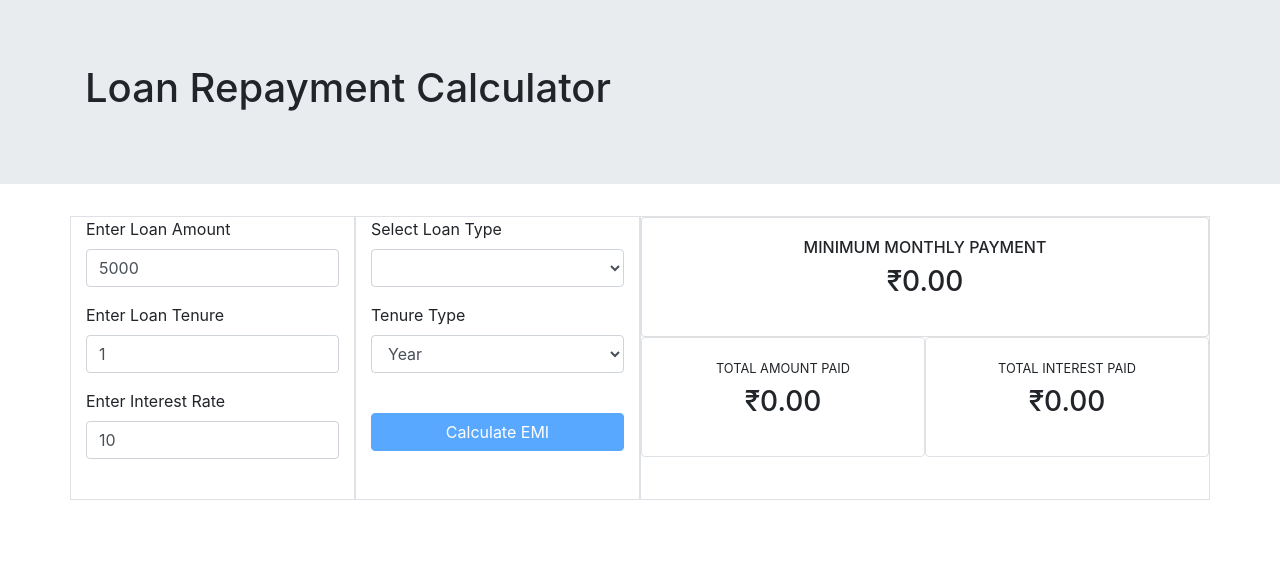
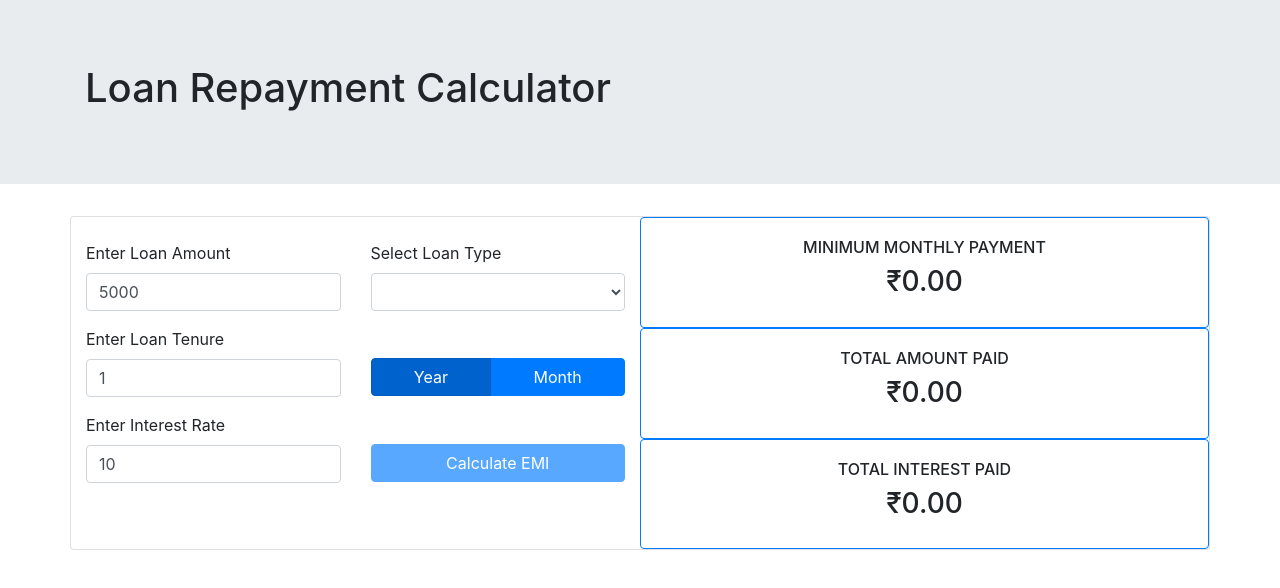
Before and after one commit to as-p/interestcalculator, an Angular app: page / in a window 1280 px wide. Shown: the top 588 px of the page. Built offline with nearby package versions, Linux system fonts and the light colour scheme.

Commit message:
ui changes, calculation fixeses, table change

```diff
--- a/src/app/app.component.css
+++ b/src/app/app.component.css
@@ -1,7 +1,10 @@
-input[type="number"]::-webkit-inner-spin-button,
-input[type="number"]::-webkit-outer-spin-button {
+input[type="number"]::-webkit-inner-spin-button, input[type="number"]::-webkit-outer-spin-button {
   -webkit-appearance: none;
   -moz-appearance: none;
   appearance: none;
   margin: 0;
 }
+
+.margin-top {
+  margin-top: 31px;
+}
--- a/src/app/app.component.html
+++ b/src/app/app.component.html
@@ -5,66 +5,46 @@
 </div>
 
 <form [formGroup]="myForm" (ngSubmit)="onSubmit(myForm)">
-  <div class="container">
+  <div class="container card">
     <div class="row">
-      <div class="col-md-3 border border-darken-4">
+      <div class="col-md-6">
+        <div class="row mt-4">
+          <div class="col-md-6">
             <div class="form-group">
               <label for="loanAmount">Enter Loan Amount</label>
-
-          <input
-            formControlName="loanAmount"
-            type="number"
-            class="form-control"
-            id="loanAmount"
-            placeholder="Enter Amount"
-            class="form-control"
-          />
+              <input formControlName="loanAmount" type="number" class="form-control" id="loanAmount"
+                placeholder="Enter Amount" class="form-control" />
               <div *ngIf="loanAmount.touched && loanAmount.invalid">
                 <div class="alert alert-danger" *ngIf="loanAmount.errors.required">
-              Requierd!!
+                  Required!!
                 </div>
               </div>
             </div>
 
             <div class="form-group">
               <label for="loanTerm">Enter Loan Tenure</label>
-          <input
-            formControlName="loanTerm"
-            type="number"
-            class="form-control"
-            id="loanTerm"
-            placeholder="Enter Loan Term"
-            class="form-control"
-          />
+              <input formControlName="loanTerm" type="number" class="form-control" id="loanTerm"
+                placeholder="Enter Loan Term" class="form-control" />
               <div *ngIf="loanTerm.touched && loanTerm.invalid">
                 <div class="alert alert-danger" *ngIf="loanTerm.errors.required">
-              Requierd!!
+                  Required!!
                 </div>
               </div>
             </div>
 
             <div class="form-group">
               <label for="interestRate">Enter Interest Rate </label>
-          <input
-            formControlName="interestRate"
-            type="number"
-            class="form-control"
-            id="interestRate"
-            placeholder="Enter Interest Rate"
-            class="form-control"
-          />
+              <input formControlName="interestRate" type="number" class="form-control" id="interestRate"
+                placeholder="Enter Interest Rate" class="form-control" />
               <div *ngIf="interestRate.touched && interestRate.invalid">
-            <div
-              class="alert alert-danger"
-              *ngIf="interestRate.errors.required"
-            >
-              Requierd!!
+                <div class="alert alert-danger" *ngIf="interestRate.errors.required">
+                  Required!!
                 </div>
               </div>
             </div>
             <br />
           </div>
-      <div class="col-md-3 border border-darken-4">
+          <div class="col-md-6">
             <div class="form-group">
               <label for="LoanType">Select Loan Type</label>
               <select class="form-control" formControlName="loanType" id="LoanType">
@@ -74,119 +54,91 @@
               </select>
               <div *ngIf="loanType.touched && loanType.invalid">
                 <div class="alert alert-danger" *ngIf="loanType.errors.required">
-              Requierd!!
+                  Required!!
                 </div>
               </div>
             </div>
+            <div class="form-group">
+              <div class="btn-group btn-group-toggle btn-block margin-top" data-toggle="buttons">
+                <label class="btn btn-primary" [ngClass]="change===1?'active':''">
+                  <input type="radio" (change)="onChangeValue()" formControlName="termType" id="option1" value="1"
+                    autocomplete="off"> Year
+                </label>
+                <label class="btn btn-primary " [ngClass]="change===2?'active':''">
+                  <input type="radio" (change)="onChangeValue()" formControlName="termType" id="option2" value="2"
+                    autocomplete="off"> Month
+                </label>
+              </div>
+            </div>
 
-        <div class="form-group">
+            <!-- <div class="form-group">
               <label for="termType">Tenure Type</label>
-          <select
-            (change)="onChangeValue()"
-            class="form-control"
-            formControlName="termType"
-            id="termType"
-          >
+              <select (change)="onChangeValue()" class="form-control" formControlName="termType" id="termType">
                 <option value="1">Year</option>
                 <option value="2">Month</option>
               </select>
               <div *ngIf="termType.touched && termType.invalid">
                 <div class="alert alert-danger" *ngIf="termType.errors.required">
-              Requierd!!
+                  Required!!
                 </div>
               </div>
-        </div>
-        <br />
+            </div> -->
+
             <div class="form-group">
-          <button
-            [disabled]="myForm.invalid"
-            type="submit"
-            class="btn btn-primary btn-block"
-          >
+              <label for="">&nbsp;</label>
+              <button [disabled]="myForm.invalid" type="submit" class="btn btn-primary btn-block">
                 Calculate EMI
               </button>
-          <div
-            *ngIf="
+              <div *ngIf="
                           (loanTerm.touched && loanTerm.invalid) ||
                           (loanAmount.touched && loanAmount.invalid) ||
                           (interestRate.touched && interestRate.invalid)
-            "
-          >
-            <div
-              class="alert alert-danger"
-              *ngIf="
-                loanTerm.errors.negativeValue ||
-                loanAmount.errors.negativeValue ||
-                termType.errors.negativeValue
-              "
-            >
+                        ">
+                <div class="alert alert-danger" *ngIf="
+                            loanTerm.errors?.negativeValue ||
+                            loanAmount.errors?.negativeValue ||
+                            termType.errors?.negativeValue
+                          ">
                   Remove Negative Value!!
                 </div>
               </div>
             </div>
           </div>
+        </div>
 
-      <div class="col-md-6 border border-darken-4">
+
+
+      </div>
+      <div class="col-md-6">
         <div class="row">
-          <div class="card col-md-12" style="height: 120px; width: 500px">
+          <div class="card col-md-12 border border-primary">
             <div class="card-body col-md-8 offset-2">
               <h6 class="text-md-center">MINIMUM MONTHLY PAYMENT</h6>
-              <h3 class="text-md-center">{{ emiValue | currency: "INR" }}</h3>
+              <h3 class="text-md-center">{{ emiValue | roundTheNumber | currency: "INR" }}</h3>
             </div>
           </div>
-          <div
-            class="card col-md-6 border border-darken-4"
-            style="height: 120px; width: 500px"
-          >
+          <div class="card col-md-12 border border-primary">
             <div class="card-body">
-              <h6 class="text-md-center"><small>TOTAL AMOUNT PAID</small></h6>
+              <h6 class="text-md-center">TOTAL AMOUNT PAID</h6>
               <h3 class="text-md-center">
-                {{ totalAmount | currency: "INR" }}
+                {{ totalAmountPaid | roundTheNumber | currency: "INR" }}
               </h3>
             </div>
           </div>
-          <div
-            class="card col-md-6 border border-darken-4"
-            style="height: 120px; width: 500px"
-          >
+          <div class="card col-md-12 border border-primary">
             <div class="card-body">
-              <h6 class="text-md-center"><small>TOTAL INTEREST PAID</small></h6>
+              <h6 class="text-md-center">TOTAL INTEREST PAID</h6>
               <h3 class="text-md-center">
-                {{ totalIntrest | currency: "INR" }}
+                {{ totalIntrest | roundTheNumber | currency: "INR" }}
               </h3>
             </div>
           </div>
         </div>
+
+
+
       </div>
     </div>
   </div>
 </form>
-
-<div class="container mt-5"  *ngIf="amortizationValues?.length">
-  <div class="row">
-    <table class="table table-bordered">
-      <thead>
-        <tr>
-          <th class="text-md-center" scope="col">Installments</th>
-          <th class="text-md-center" scope="col">Principal Amount</th>
-          <th class="text-md-center" scope="col">Interest Amount</th>
-          <th class="text-md-center" scope="col">Payments</th>
-          <th class="text-md-center" scope="col">Balance</th>
-        </tr>
-      </thead>
-      <tbody>
-        <tr *ngFor="let emi of amortizationValues">
-          <th class="text-md-center" scope="row">{{ emi.installment }}</th>
-          <td class="text-md-center">{{ emi.principal | currency: "INR" }}</td>
-          <td class="text-md-center">{{ emi.interest | currency: "INR" }}</td>
-          <td class="text-md-center">
-            {{ emi.totalPayment | currency: "INR" }}
-          </td>
-          <td class="text-md-center">
-            {{ (emi.balance < 0 ? 0 : emi.balance) | currency: "INR" }}
-          </td>
-        </tr>
-      </tbody>
-    </table>
-  </div>
-</div>
+<dispaly-amortization [amortizationValues]="amortizationValues"></dispaly-amortization>
--- a/src/app/app.component.ts
+++ b/src/app/app.component.ts
@@ -4,7 +4,6 @@ import { ILoanCalculatorField } from './ILoanCalculatorField';
 import { Component, OnInit } from '@angular/core';
 import {
   FormBuilder,
-  FormControl,
   FormGroup,
   Validators,
 } from '@angular/forms';
@@ -16,9 +15,10 @@ import {
 })
 export class AppComponent implements OnInit {
   myForm: FormGroup;
+  change = 1;
   emiValue = 0;
   totalIntrest = 0;
-  totalAmount = 0;
+  totalAmountPaid = 0;
   LoanCalValue: ILoanCalculatorField;
   amortization: IAmortization = {
     installment: null,
@@ -38,7 +38,7 @@ export class AppComponent implements OnInit {
     { id: 6, name: 'Other' },
   ];
 
-  constructor(private fb: FormBuilder) {}
+  constructor(private fb: FormBuilder) { }
 
   get loanAmount() {
     return this.myForm.get('loanAmount');
@@ -70,13 +70,13 @@ export class AppComponent implements OnInit {
 
   onSubmit(form: FormGroup) {
     this.LoanCalValue = form.value;
+    this.totalAmountPaid = 0;
     this.totalIntrest = 0;
     this.calculateAmortization();
     console.log(this.amortizationValues);
 
-    this.totalAmount = +this.LoanCalValue.loanAmount + this.totalIntrest;
-    this.emiValue = Math.round(this.calculateEmi());
-    console.log(this.amortizationValues);
+    this.emiValue = this.calculateEmi();
+    // console.log(this.amortizationValues);
   }
 
   calculateRateOfInterestMonthly(): number {
@@ -84,29 +84,42 @@ export class AppComponent implements OnInit {
   }
 
   convertYearIntoMonth(): number {
-    if (this.LoanCalValue.termType === 1)
+    if (this.LoanCalValue.termType == 1)
       return this.LoanCalValue.loanTerm * 12;
     else return this.LoanCalValue.loanTerm;
   }
 
   calculateAmortization() {
+    let installmentCount1 = 1;
+    let installmentCount = 1;
     // console.log(this.amortization);
     this.amortizationValues = [];
     let emi = this.calculateEmi();
+    // console.log(emi);
+
     let loanAmount = this.LoanCalValue.loanAmount;
     // console.log(this.convertYearIntoMonth());
 
     for (let i = 0; i < this.convertYearIntoMonth(); i++) {
       let interest = loanAmount * this.calculateRateOfInterestMonthly();
+      if (installmentCount1 < 12) {
+        installmentCount1++;
+      } else {
+        installmentCount1 = 1;
+        this.amortization.installment = installmentCount;
+        installmentCount++;
+      }
+
       let principal = emi - interest;
       // console.log(this.amortizationValues[i].installment);
-      this.amortization.installment = 1 + i;
-      this.amortization.principal = Math.round(principal);
-      this.amortization.interest = Math.round(interest);
-      this.totalIntrest += Math.round(interest);
-      loanAmount = Math.round(loanAmount - principal);
-      this.amortization.balance = Math.round(loanAmount);
-      this.amortization.totalPayment = Math.round(emi);
+
+      this.amortization.principal = principal;
+      this.amortization.interest = interest;
+      this.totalIntrest += interest;
+      loanAmount = loanAmount - principal;
+      this.amortization.balance = loanAmount;
+      this.amortization.totalPayment = emi;
+      this.totalAmountPaid += emi;
       // console.log(this.amortization);
       this.amortizationValues.push(this.amortization);
       this.amortization = {
@@ -123,6 +136,8 @@ export class AppComponent implements OnInit {
 
   calculateEmi() {
     let rateOfIntrest = this.calculateRateOfInterestMonthly() + 1;
+    // console.log(+this.convertYearIntoMonth());
+
     return (
       (this.LoanCalValue.loanAmount *
         this.calculateRateOfInterestMonthly() *
@@ -131,14 +146,17 @@ export class AppComponent implements OnInit {
     );
   }
   onChangeValue() {
+    // this.change = !this.change;
     let loanTermValue = this.myForm.get('loanTerm').value;
     if (loanTermValue) {
       if (this.myForm.get('termType').value == 1) {
+        this.change = 1;
         this.myForm.patchValue({
           loanTerm: loanTermValue / 12,
         });
       }
       if (this.myForm.get('termType').value == 2) {
+        this.change = 2;
         this.myForm.patchValue({
           loanTerm: loanTermValue * 12,
         });
--- /dev/null
+++ b/src/app/dispaly-amortization/dispaly-amortization.component.html
@@ -0,0 +1,26 @@
+<div class="container mt-5" *ngIf="amortizationValues?.length">
+  <div class="row">
+    <table class="table table-bordered">
+      <thead class="thead-light">
+        <tr>
+          <th class="text-md-center ">Installments</th>
+          <th class="text-md-center ">Principal Amount</th>
+          <th class="text-md-center ">Interest Amount</th>
+          <th class="text-md-center ">Payments</th>
+          <th class="text-md-center ">Balance</th>
+        </tr>
+      </thead>
+      <tbody>
+        <tr *ngFor="let emi of amortizationValues">
+          <th class="text-md-center " scope="row">{{ emi.installment?'Year '+emi.installment:'' }}</th>
+          <td class="text-md-center ">{{ emi.principal | roundTheNumber | currency: "INR" }}</td>
+          <td class="text-md-center ">{{ emi.interest | roundTheNumber | currency: "INR"}}</td>
+          <td class="text-md-center ">{{ emi.totalPayment | roundTheNumber  | currency: "INR" }}</td>
+          <td class="text-md-center ">
+            {{ (emi.balance < 0 ? 0 : emi.balance) | roundTheNumber | currency: "INR"  }}
+          </td>
+        </tr>
+      </tbody>
+    </table>
+  </div>
+</div>
```
Also changed, not shown: src/app/app.module.ts (+5 -2 lines), src/app/dispaly-amortization/dispaly-amortization.component.ts (added, +13 -0 lines), src/app/shared/round.pipe.ts (added, +8 -0 lines), src/app/dispaly-amortization/dispaly-amortization.component.css (added). Lines whose indentation alone changed are shown as unchanged.
